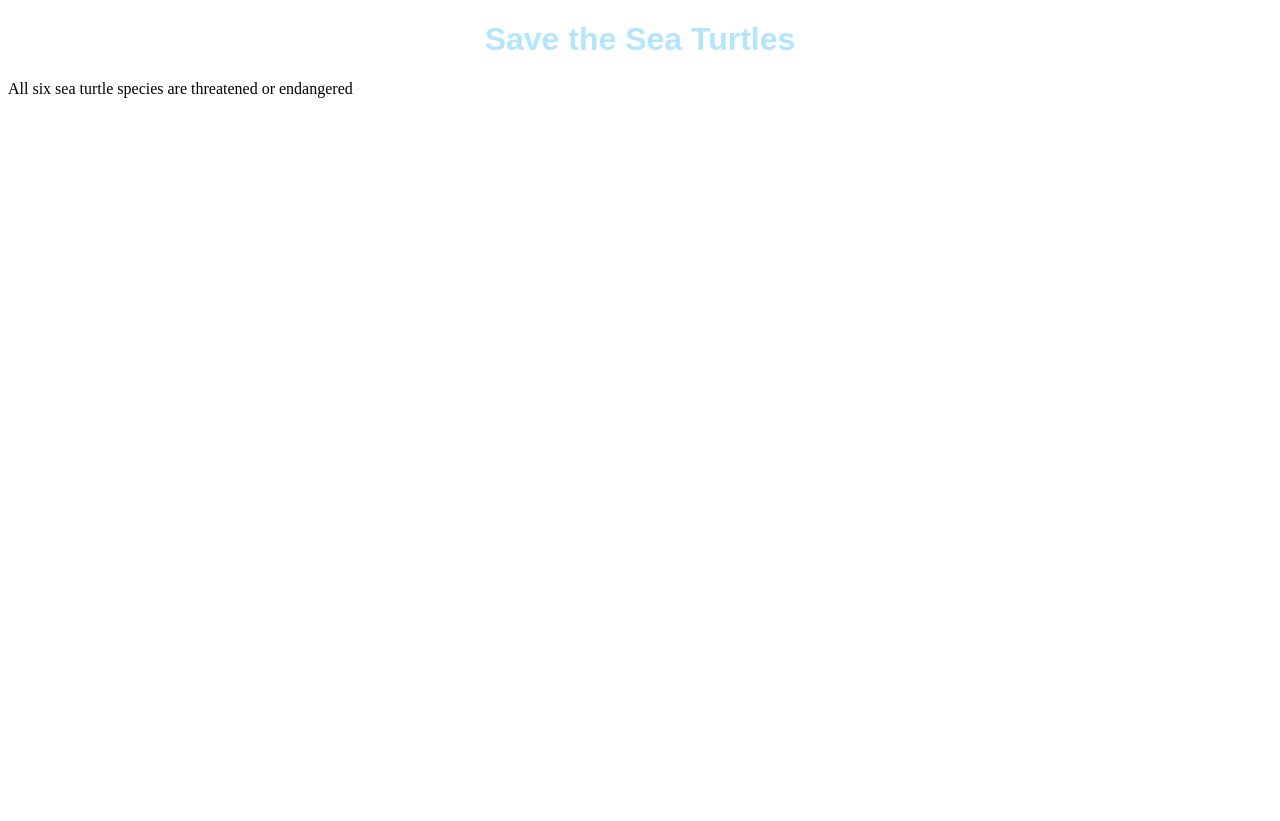
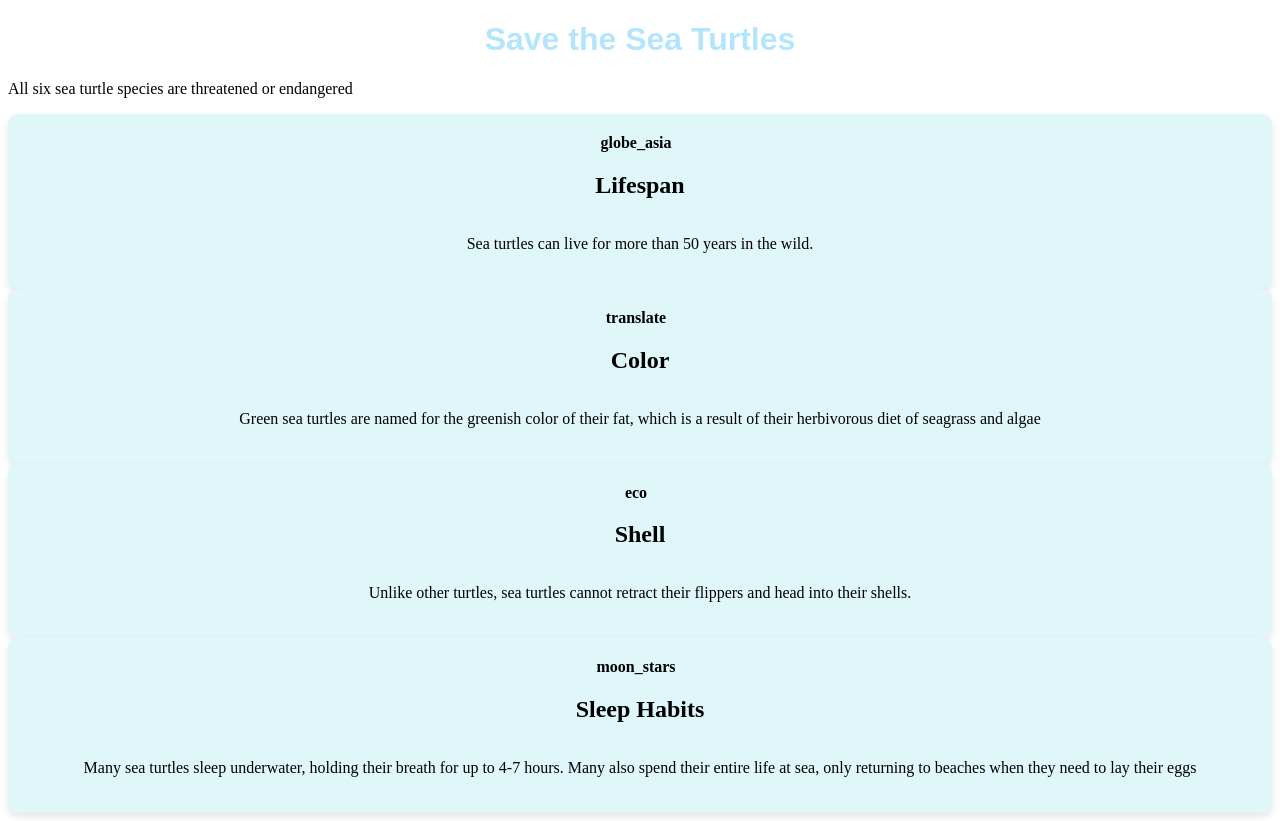
Before and after one commit to KaileyLiou/Turtles, a SvelteKit app: page / in a window 1280 px wide. Before the commit the page ends 800 px from the top, so only its background shows below. Built offline with nearby package versions, Linux system fonts and the light colour scheme.

Commit message:
added facts

```diff
--- a/src/routes/+page.svelte
+++ b/src/routes/+page.svelte
@@ -59,3 +59,15 @@
 
 <h1>Save the Sea Turtles</h1>
 <p>All six sea turtle species are threatened or endangered</p>
+
+{#if loaded}
+    {#each facts as fact}
+        <div class="fact">
+            <div class="icon">{fact.icon}</div>
+            <h2>{fact.title}</h2>
+            <p>{fact.description}</p>
+        </div>
+    {/each}
+{:else}
+    <p>Loading facts...</p>
+{/if}
```
